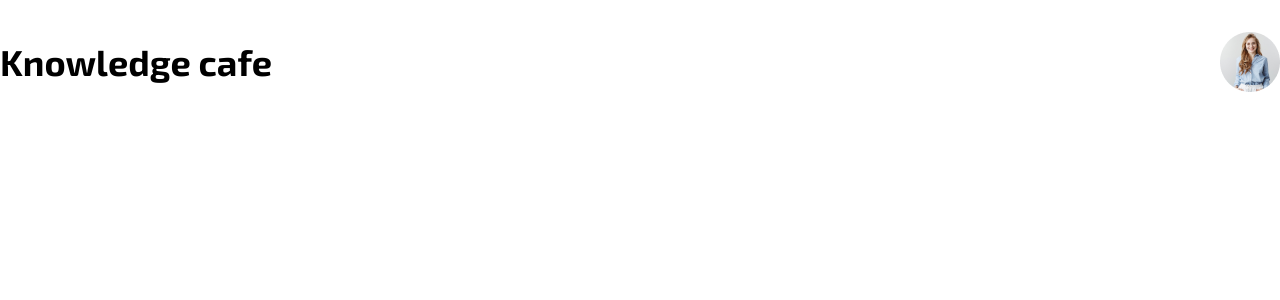
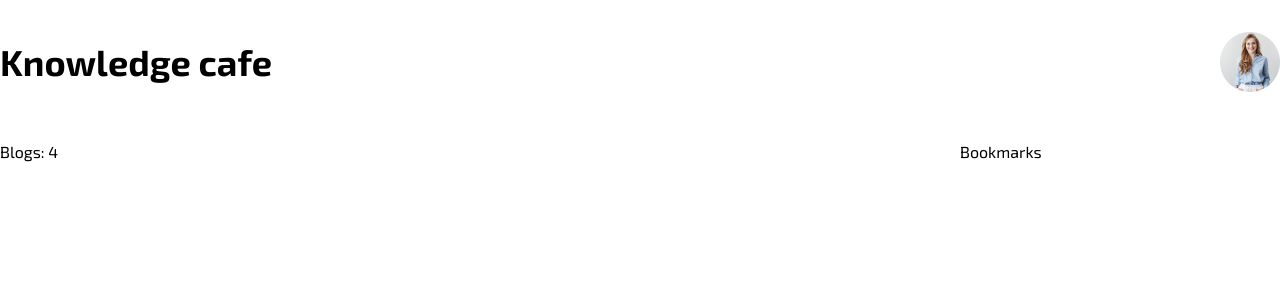
Before and after one commit to RahulKhanSuvo/knowledge-cafe, a React (Vite) app: page / in a window 1280 px wide. Shown: the top 300 px of the page. Built offline with nearby package versions, Linux system fonts and the light colour scheme.

Commit message:
added blogs components

```diff
--- a/package.json
+++ b/package.json
@@ -10,6 +10,7 @@
     "preview": "vite preview"
   },
   "dependencies": {
+    "prop-types": "^15.8.1",
     "react": "^18.3.1",
     "react-dom": "^18.3.1"
   },
--- a/src/App.jsx
+++ b/src/App.jsx
@@ -1,13 +1,17 @@
 import Blogs from "./components/Blogs/Blogs";
+import Bookmarks from "./components/Bookmarks/Bookmarks";
 import Header from "./components/Header";
 
 function App() {
   return (
     <>
-      <div className="container mx-auto">
+      <main className="container mx-auto">
         <Header></Header>
-        <Blogs></Blogs>
-      </div>
+        <div className="grid md:grid-cols-4">
+          <Blogs></Blogs>
+          <Bookmarks></Bookmarks>
+        </div>
+      </main>
     </>
   );
 }
--- /dev/null
+++ b/src/components/Blog/Blog.jsx
@@ -0,0 +1,9 @@
+import PropTypes from "prop-types";
+
+const Blog = ({ blog }) => {
+  return <div></div>;
+};
+Blog.propTypes = {
+  blog: PropTypes.object.isRequired,
+};
+export default Blog;
--- a/src/components/Blogs/Blogs.jsx
+++ b/src/components/Blogs/Blogs.jsx
@@ -9,7 +9,11 @@ const Blogs = () => {
       .then((res) => res.json())
       .then((data) => setBlogs(data));
   }, []);
-  return <div></div>;
+  return (
+    <div className="md:col-span-3">
+      <h3>Blogs: {blogs.length}</h3>
+    </div>
+  );
 };
 
 export default Blogs;
--- /dev/null
+++ b/src/components/Bookmarks/Bookmarks.jsx
@@ -0,0 +1,9 @@
+const Bookmarks = () => {
+  return (
+    <div>
+      <h4>Bookmarks</h4>
+    </div>
+  );
+};
+
+export default Bookmarks;
--- a/src/components/Header.jsx
+++ b/src/components/Header.jsx
@@ -1,12 +1,12 @@
 import profile from "../assets/profile.png";
 const Header = () => {
   return (
-    <div className="flex justify-between items-center mt-8 mb-12">
+    <header className="flex justify-between items-center mt-8 mb-12">
       <h3 className=" text-4xl font-bold">Knowledge cafe</h3>
       <div>
         <img src={profile} alt="" />
       </div>
-    </div>
+    </header>
   );
 };
 
```
Also changed, not shown: 1 other file (tests, documents, lock files or other folders).
